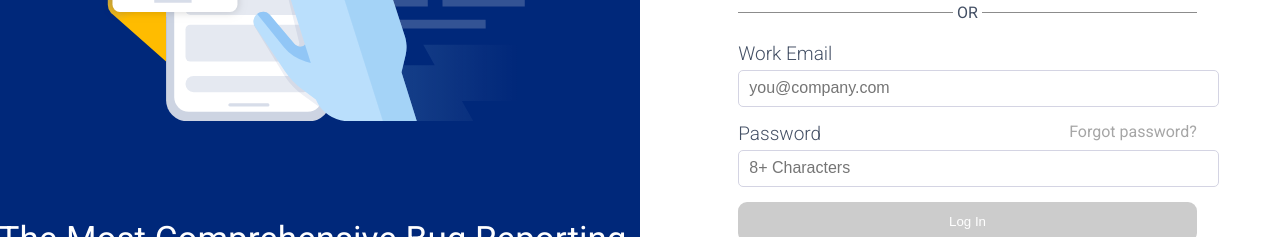
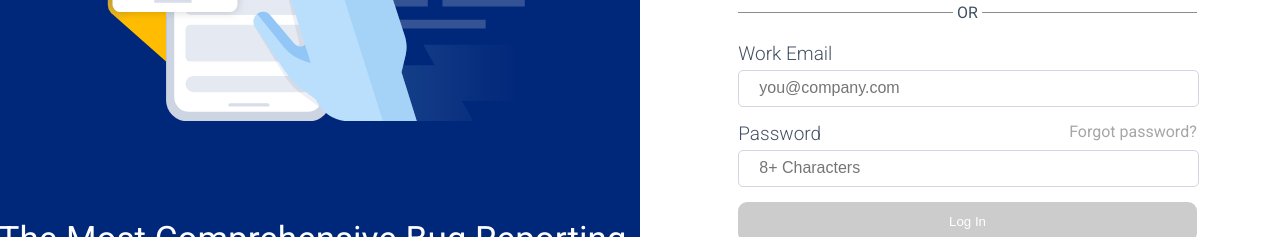
Before and after one commit to ayaabuelsoud/Instabug-task-2, a Vue app: page /login in a window 1280 px wide. Shown: the part 313-550 px from the top of the page. Built offline with nearby package versions, Linux system fonts and the light colour scheme.

Commit message:
Update style.scss

```diff
--- a/src/styles/style.scss
+++ b/src/styles/style.scss
@@ -246,11 +246,15 @@ Home Section
           height: 15px;
           border-radius: 5px;
           border: 1px solid #d4d4e3;
-          padding: 10px;
+          padding: 10px 0px 10px;
           font-size: 16px;
           color: #333;
           transition: all 0.3s ease;
           transition: all 0.3s ease;
+        }
+
+        input::placeholder {
+          padding-left: 20px;
         }
 
         .field:focus {
```
